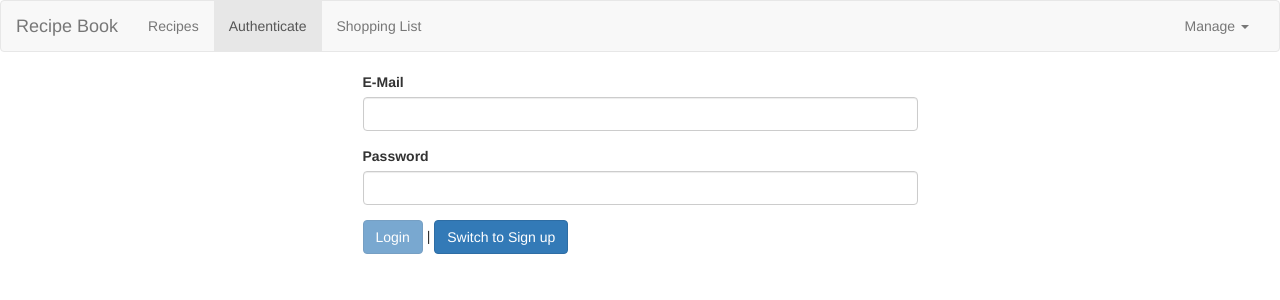
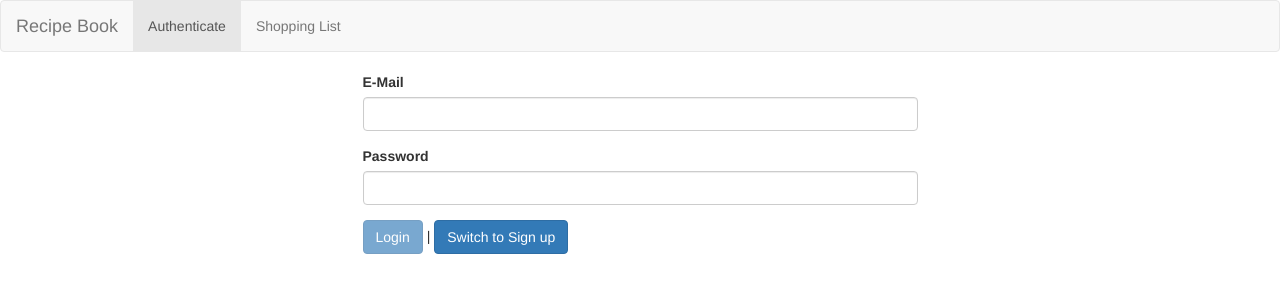
Before and after one commit to enurv/RecipeBook, an Angular app: page /auth in a window 1280 px wide. Shown: the top 300 px of the page. Built offline with nearby package versions, Linux system fonts and the light colour scheme.

Commit message:
feat: enable auth required features with intercept

```diff
--- a/src/app/app.module.ts
+++ b/src/app/app.module.ts
@@ -1,6 +1,6 @@
 import { NgModule } from '@angular/core';
 import { BrowserModule } from '@angular/platform-browser';
-import { HttpClientModule } from '@angular/common/http'
+import { HttpClientModule, HTTP_INTERCEPTORS } from '@angular/common/http'
 
 import { AppComponent } from './app.component';
 import { HeaderComponent } from './header/header.component';
@@ -17,6 +17,7 @@ import { RecipeStartComponent } from './recipes/recipe-start/recipe-start.compon
 import { RecipeEditComponent } from './recipes/recipe-edit/recipe-edit.component';
 import { AuthComponent } from './auth/auth.component';
 import { LoadingSpinnerComponent } from './shared/loading-spinner/loading-spinner.component';
+import { AuthInterceptorService } from './auth/auth-interceptor.service';
 
 @NgModule({
   declarations: [
@@ -41,7 +42,7 @@ import { LoadingSpinnerComponent } from './shared/loading-spinner/loading-spinne
     HttpClientModule,
     AppRoutingModule,
   ],
-  providers: [],
+  providers: [{provide: HTTP_INTERCEPTORS, useClass: AuthInterceptorService, multi: true}],
   bootstrap: [AppComponent]
 })
 export class AppModule { }
--- /dev/null
+++ b/src/app/auth/auth-interceptor.service.ts
@@ -0,0 +1,24 @@
+import { HttpEvent, HttpHandler, HttpInterceptor, HttpParams, HttpRequest } from "@angular/common/http";
+import { Injectable } from "@angular/core";
+import { exhaustMap, Observable, take } from "rxjs";
+import { AuthService } from "./auth.service";
+
+@Injectable()
+export class AuthInterceptorService implements HttpInterceptor {
+    constructor(private authService: AuthService) {}
+
+    intercept(req: HttpRequest<any>, next: HttpHandler): Observable<HttpEvent<any>> {
+        return this.authService.user
+        .pipe(
+            take(1),
+            exhaustMap(user => {
+                if(!user) {
+                    return next.handle(req);
+                }
+                const modifiedRequest = req.clone({params: new HttpParams().set('auth', user.token)});
+                return next.handle(modifiedRequest);
+            }),
+        )
+    }
+
+}
--- a/src/app/auth/auth.service.ts
+++ b/src/app/auth/auth.service.ts
@@ -1,6 +1,6 @@
 import { HttpClient, HttpErrorResponse, HttpParams } from "@angular/common/http";
 import { Injectable } from "@angular/core";
-import { Subject, throwError } from "rxjs";
+import { BehaviorSubject, throwError } from "rxjs";
 import { catchError, tap } from "rxjs/operators";
 import { User } from "./user.model";
 
@@ -20,7 +20,8 @@ export class AuthService {
     private signInURL: string = 'https://identitytoolkit.googleapis.com/v1/accounts:signInWithPassword';
     private WebAPIKey: string = 'AIzaSyBeDTste8nbnoScdQx6yK652AxPxivrX0Q';
 
-    user = new Subject<User>();
+    user = new BehaviorSubject<User>(null);
+    token: string = null;
 
     constructor(private http: HttpClient) {}
 
--- a/src/app/header/header.component.html
+++ b/src/app/header/header.component.html
@@ -2,22 +2,36 @@
     <div class="container-fluid">
         <div class="navbar-header">
             <button type="button" class="navbar-toggle" (click)="collapsed = !collapsed">
-              <span class="icon-bar" *ngFor="let iconBar of [1, 2, 3]"></span>
+                <span class="icon-bar" *ngFor="let iconBar of [1, 2, 3]"></span>
             </button>
             <a href="#" class="navbar-brand">Recipe Book</a>
         </div>
         <div class="navbar-collapse" [class.collapse]="collapsed" (window:resize)="collapsed = true">
             <ul class="nav navbar-nav">
-                <li routerLinkActive="active"><a routerLink="/recipes">Recipes</a></li>
-                <li routerLinkActive="active"><a [routerLink]="['auth']">Authenticate</a></li>
-                <li routerLinkActive="active"><a [routerLink]="['shopping-list']">Shopping List</a></li>
+                <li routerLinkActive="active" *ngIf="isAuthenticated">
+                    <a routerLink="/recipes">Recipes</a>
+                </li>
+                <li routerLinkActive="active" *ngIf="!isAuthenticated">
+                    <a [routerLink]="['auth']">Authenticate</a>
+                </li>
+                <li routerLinkActive="active">
+                    <a [routerLink]="['shopping-list']">Shopping List</a>
+                </li>
             </ul>
             <ul class="nav navbar-nav navbar-right">
-                <li appDropdown class="dropdown">
-                    <a style="cursor: pointer;" class="dropdown-toggle" role="button">Manage <span class="caret"></span></a>
+                <li *ngIf="isAuthenticated">
+                    <a style="cursor: pointer;">Logout</a>
+                </li>
+                <li appDropdown class="dropdown" *ngIf="isAuthenticated">
+                    <a style="cursor: pointer;" class="dropdown-toggle" role="button">Manage <span
+                            class="caret"></span></a>
                     <ul class="dropdown-menu">
-                        <li><a style="cursor: pointer;" (click)="onSaveData()">Save Data</a></li>
-                        <li><a style="cursor: pointer;" (click)="onFetchData()">Fetch Data</a></li>
+                        <li>
+                            <a style="cursor: pointer;" (click)="onSaveData()">Save Data</a>
+                        </li>
+                        <li>
+                            <a style="cursor: pointer;" (click)="onFetchData()">Fetch Data</a>
+                        </li>
                     </ul>
                 </li>
             </ul>
--- a/src/app/header/header.component.ts
+++ b/src/app/header/header.component.ts
@@ -1,14 +1,29 @@
-import { Component } from "@angular/core";
+import { Component, OnDestroy, OnInit } from "@angular/core";
+import { Subscription } from "rxjs";
+import { AuthService } from "../auth/auth.service";
 import { DataStorageService } from "../shared/data-storage.service";
 
 @Component({
     selector: 'app-header',
     templateUrl: './header.component.html'
 })
-export class HeaderComponent {
-    collapsed = true;
+export class HeaderComponent implements OnInit, OnDestroy {
+    collapsed: boolean = false;
+    isAuthenticated: boolean = false;
+    private userSub: Subscription;
 
-    constructor(private dataStorageService: DataStorageService) {}
+    constructor(
+        private dataStorageService: DataStorageService,
+        private authService: AuthService
+    ) {}
+
+    ngOnInit(): void {
+        this.userSub = this.authService.user.subscribe(user => {
+            this.isAuthenticated = !!user; //TODO: check this syntax later
+            console.log(!user);
+            console.log(!!user);
+        });
+    }
 
     onSaveData() {
         this.dataStorageService.storeRecipes();
@@ -17,4 +32,8 @@ export class HeaderComponent {
     onFetchData() {
         this.dataStorageService.fetchRecipes().subscribe();
     }
+
+    ngOnDestroy(): void {
+        this.userSub.unsubscribe();
+    }
 }
--- a/src/app/shared/data-storage.service.ts
+++ b/src/app/shared/data-storage.service.ts
@@ -1,14 +1,19 @@
-import { HttpClient } from "@angular/common/http";
+import { HttpClient, HttpParams } from "@angular/common/http";
 import { Injectable } from "@angular/core";
 import { Observable } from "rxjs";
 import { pipe } from "rxjs";
-import { map, tap } from "rxjs/operators";
+import { map, tap, take, exhaustMap } from "rxjs/operators";
+import { AuthService } from "../auth/auth.service";
 import { Recipe } from "../recipes/recipe.model";
 import { RecipeService } from "../recipes/recipe.service";
 
 @Injectable({providedIn: 'root'})
 export class DataStorageService {
-    constructor(private http: HttpClient, private recipeService: RecipeService) {}
+    constructor(
+        private http: HttpClient,
+        private recipeService: RecipeService,
+        private authService: AuthService
+    ) {}
 
     storeRecipes() {
         const recipes = this.recipeService.getRecipes();
@@ -21,11 +26,10 @@ export class DataStorageService {
         });
     }
 
-    fetchRecipes(): Observable<Recipe[]>  {
+    fetchRecipes() {
         return this.http.get<Recipe[]>(
             'https://ng-course-recipe-book-26b7d-default-rtdb.firebaseio.com/recipes.json'
-        )
-        .pipe(
+        ).pipe(
             map(recipes => {
                 return recipes.map(recipe => {
                     return {...recipe, ingredients: recipe.ingredients ? recipe.ingredients : []}
@@ -34,6 +38,6 @@ export class DataStorageService {
             tap(recipes => {
                 this.recipeService.setRecipes(recipes);
             })
-        );
+        )
     }
 }
```
